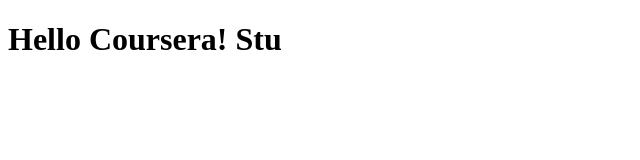
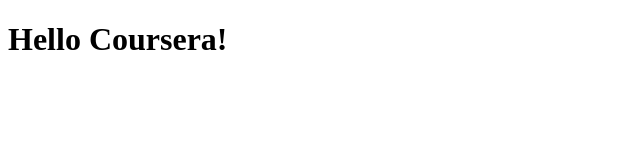
Before and after one commit to lugoff23/coursera-fullstack5, a plain HTML site: page index.html in a window 1280 px wide. Shown: the full height of the page, 0-640 px from the left. Drawn offline with Linux system fonts and the light colour scheme.

Commit message:
fixed the title

```diff
--- a/index.html
+++ b/index.html
@@ -5,6 +5,6 @@
     <title>Hello Coursera</title>
   </head>
   <body>
-    <h1>Hello Coursera! Stu</h1>
+    <h1>Hello Coursera!</h1>
   </body>
 </html>
```
